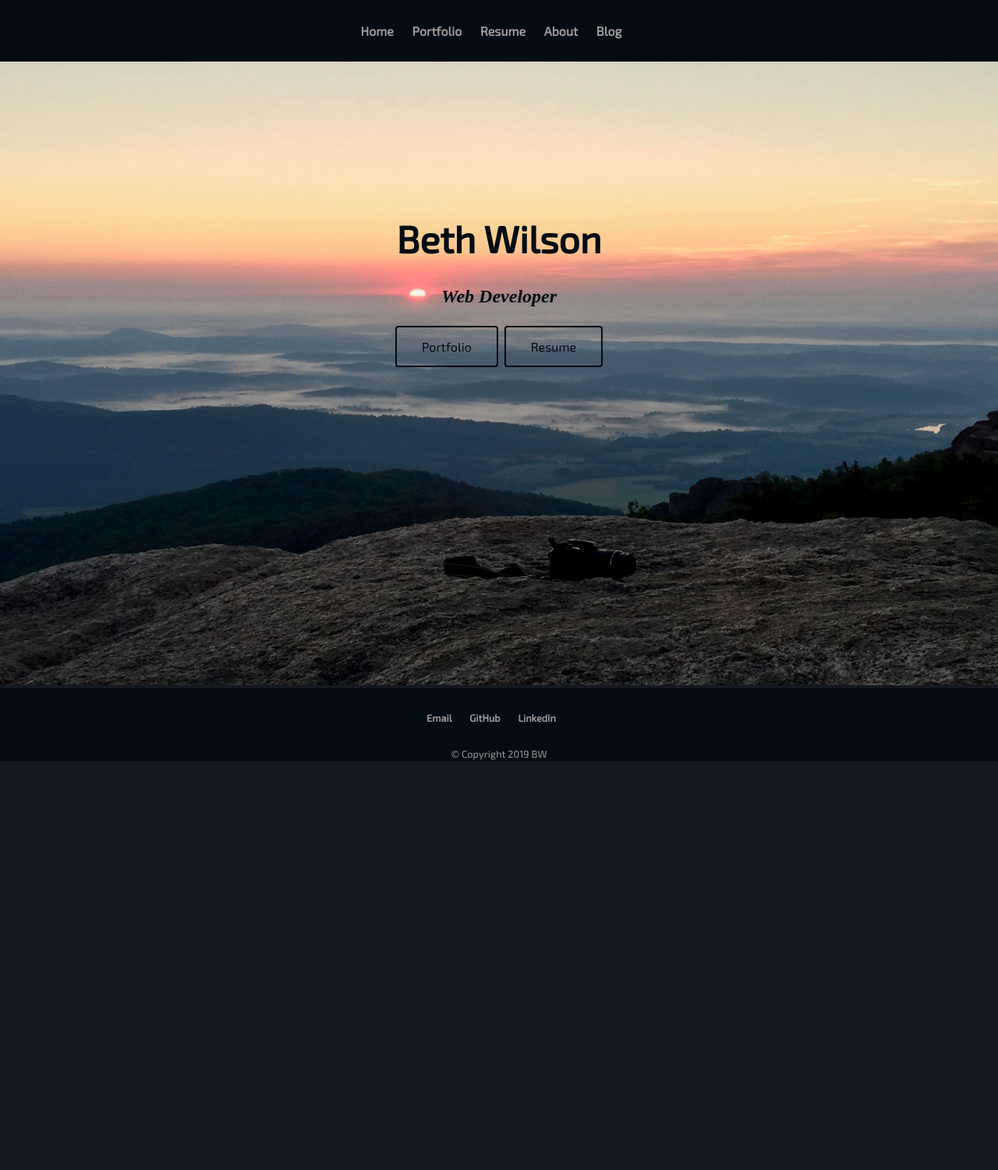
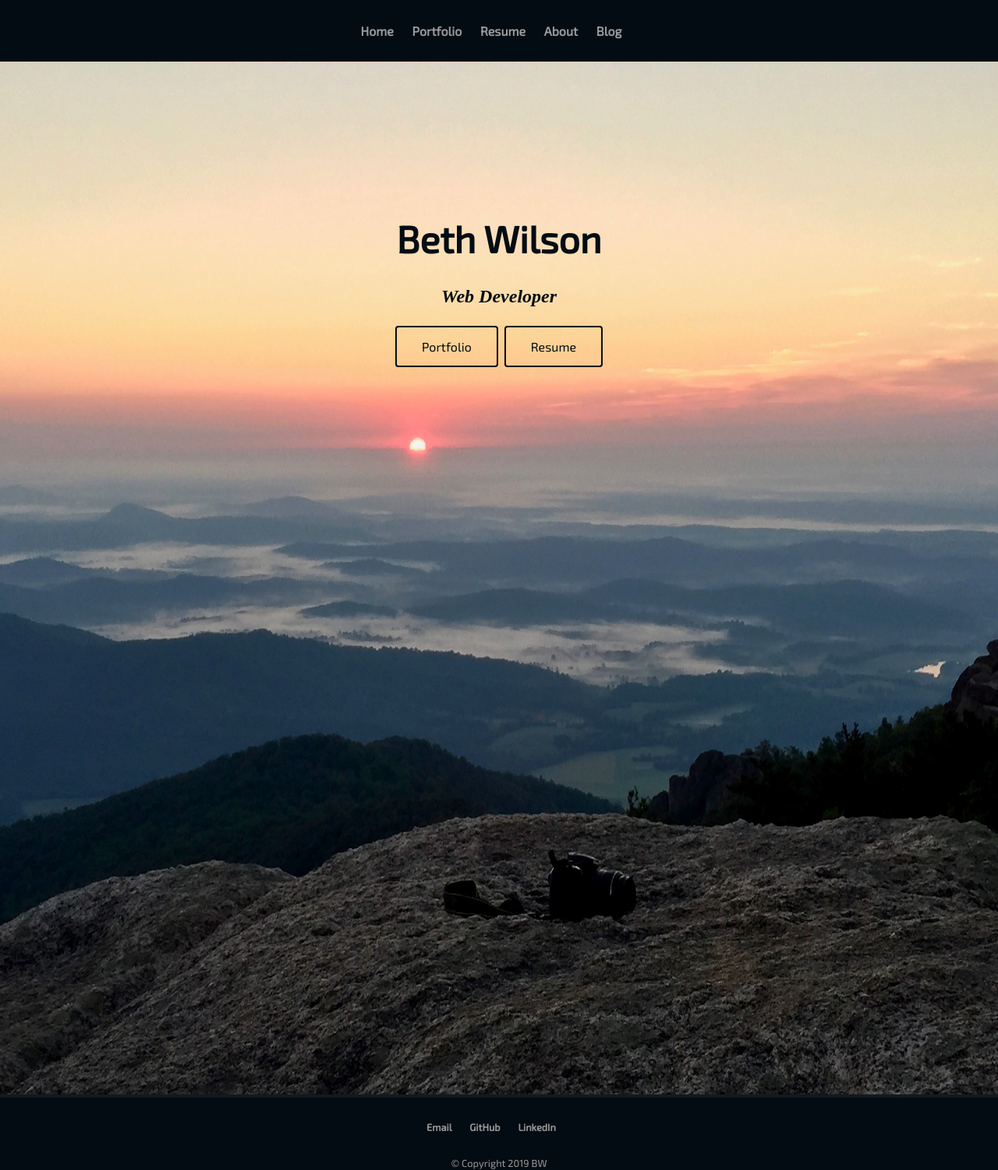
Before and after one commit to bethwilson07/bethwilson07.github.io, a Jekyll site: the page built from index.html, in a window 1280 px wide. Shown: the whole page at 78% size. Built offline with Jekyll 4.4.1, drawn with Linux system fonts in a browser that asks for light colours; before the commit the page ends 976 px from its top, so only the background shows below that.

Commit message:
changed img height on home

```diff
--- a/_includes/head.html
+++ b/_includes/head.html
@@ -1,6 +1,7 @@
 <head>
   <title>{{ page.title }}</title>
   <!-- link to main stylesheet -->
+  <meta name="viewport" content="width=device-width, initial-scale=1.0">
   <link rel="stylesheet" type="text/css" href="/css/main.css">
   <link href="https://fonts.googleapis.com/css?family=Exo+2" rel="stylesheet">
   {% seo %}
--- a/index.html
+++ b/index.html
@@ -2,7 +2,7 @@
 layout: default
 ---
 	<div class="blurb">
-		<img src="./assets/images/mid_img.jpg" alt="sunset" style="width:100%;height:800px;">
+		<img src="./assets/images/mid_img.jpg" alt="sunset" style="width:100%;height:1325px;">
 		<div class="centered">
 			<h1 style="text-align:center;color:#040c13;">Beth Wilson</h1>
 			<h2 style="text-align:center;color:#040c13;"><i> Web Developer</i></h2>
```
